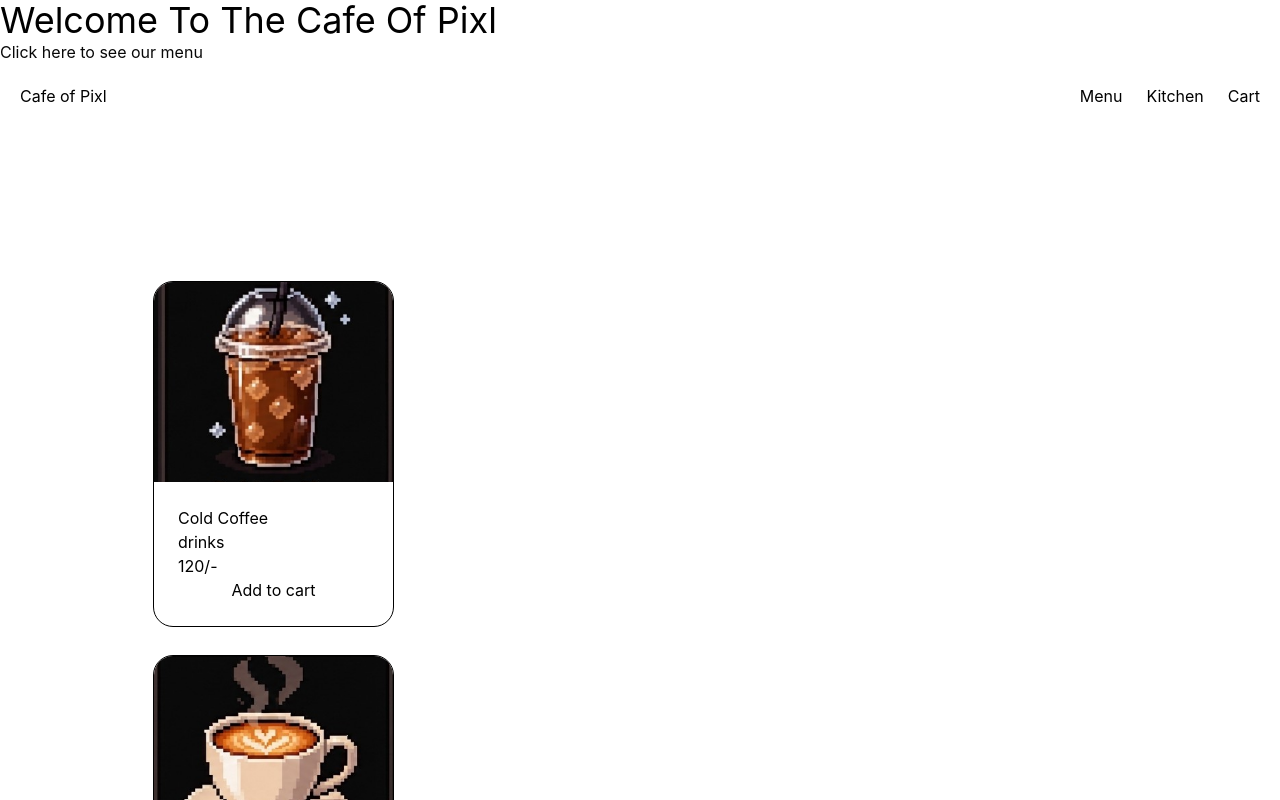
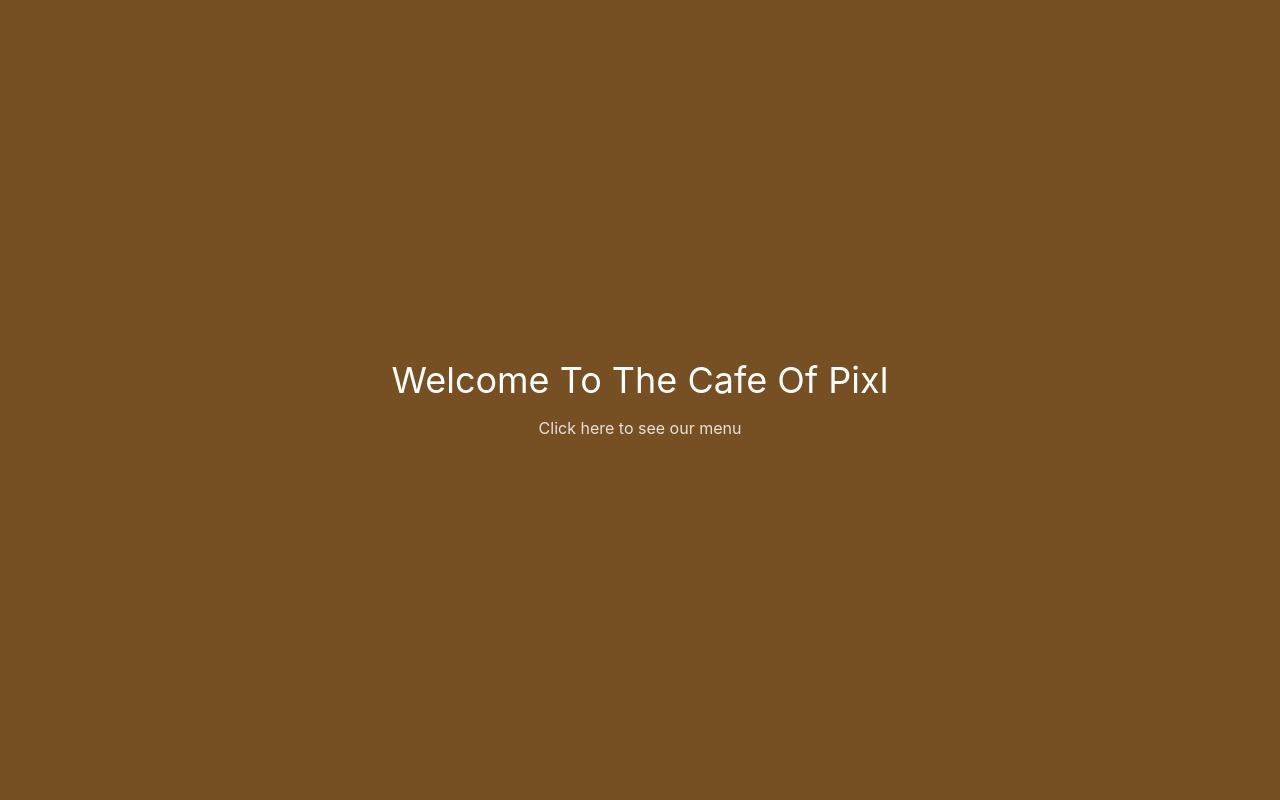
Before and after one commit to asmitsingh000/Cafe-of-pixl, a React (Vite) app: page / in a window 1280 px wide. Shown: the top 800 px of the page. Built offline with nearby package versions, Linux system fonts and the light colour scheme.

Commit message:
Did css to the menu and added the animation

```diff
--- a/src/App.jsx
+++ b/src/App.jsx
@@ -8,15 +8,18 @@ import Home from './components/Home'
 const App = () => {
   const [cart, setCart] = useState([])
   const count = cart.length
-  const [open, close] = useState(() =>
-    !sessionStorage.getItem('seen'))
+  const [open, close] = useState(() =>!sessionStorage.getItem('seen'))
+  const [Started, setStarted] = useState(()=> !!sessionStorage.getItem('seen'))
   return (
     <>
       {open && (
-        <Home enter={() => {
-          sessionStorage.setItem('seen', 1)
+        <Home
+        onStart={()=>setStarted(true)}
+        onSampat={()=>{
+          sessionStorage.setItem('seen',1)
           close(false)
-        }} />
+        }}
+        />
       )}
       <header className='flex justify-between items-center p-5'>
         <NavLink to="/" className='logo'>Cafe of Pixl</NavLink>
@@ -28,7 +31,7 @@ const App = () => {
       </header>
       <Routes>
         {/* <Route path='/' element={<Home/>}  /> */}
-        <Route path='/' element={<Menu />} />
+        <Route path='/' element={<Menu className={Started ? 'menu-show' : 'menu-hide'} />} />
         <Route path='/kitchen' element={<Kitchen />} />
         <Route path='/cart' element={<Carts />} />
         {/* <Route path='/cart' element={<Carts cart={cart} setCart={setCart} />} /> */}
--- a/src/components/Home.jsx
+++ b/src/components/Home.jsx
@@ -1,16 +1,17 @@
 import { useState } from "react"
 
-export default function Home({ onSampat }) {
+export default function Home({ onStart, onSampat }) {
   const [fading, setFading] = useState(false);
 
   const enter = () => {
     if (fading)
       retrun
     setFading(true)
+    onStart()
     setTimeout(onSampat, 1100);
   }
   return (
-    <div className={fading ? 'pulse bund' : 'pulse hai'} onClick={enter}>
+    <div className={fading ? 'pulse band' : 'pulse hai'} onClick={enter}>
       <h1 className="text-4xl ">Welcome To The Cafe Of Pixl</h1>
       <p className="animate-pulse fade">Click here to see our menu</p>
     </div>
--- a/src/components/Menu.jsx
+++ b/src/components/Menu.jsx
@@ -1,10 +1,11 @@
 import { menu } from '../data/Data';
-const Menu = () => {
+const Menu = ({ className }) => {
     return (
         <div className="section">
+            <div className={className}>
                 <div className="grids">
-                {menu.map((item) => (
-                    <div className='cards'>
+                    {menu.map((item, i) => (
+                        <div className='cards' key={item.id} style={{'--i':i}}>
                             <img src={item.image} alt={item.name} />
                             <div className="cards-body">
                                 <div className="cards-head">
@@ -18,6 +19,7 @@ const Menu = () => {
                     ))}
                 </div>
             </div>
+        </div>
 
     )
 }
--- a/src/data/Data.js
+++ b/src/data/Data.js
@@ -5,5 +5,11 @@
         { id: 3, name: "Black Coffee",type:"drinks", price: 140, image: "/photos/black-coffee.jpg" },
         { id: 4, name: "Burger",type:"fast food", price: 150, image: "/photos/burger.jpg" },
         { id: 5, name: "Pizza",type:"fast food", price: 200, image: "/photos/pizza.jpg" },
+        { id: 6, name: "Pizza",type:"fast food", price: 200, image: "/photos/pizza.jpg" },
+        { id: 7, name: "Pizza",type:"fast food", price: 200, image: "/photos/pizza.jpg" },
+        { id: 8, name: "Pizza",type:"fast food", price: 200, image: "/photos/pizza.jpg" },
+        { id: 9, name: "Pizza",type:"fast food", price: 200, image: "/photos/pizza.jpg" },
+        { id: 10, name: "Pizza",type:"fast food", price: 200, image: "/photos/pizza.jpg" },
+        { id: 11, name: "Pizza",type:"fast food", price: 200, image: "/photos/pizza.jpg" },
 
     ];
--- a/src/index.css
+++ b/src/index.css
@@ -5,15 +5,15 @@ img {
     display: block;
 }
 
-.grids{
-    display: grid;
-    grid-template-columns: repeat(auto-fit,maxmin(min(320px,100%),1fr));
+.grids {
+    display: flex;
+    flex-wrap: wrap;
     gap: 28px;
     margin-top: 45px;
-    padding: 12px 23px;
+    padding: 28px 87px;
 }
 
-.cards{
+.cards {
     display: flex;
     flex-direction: column;
     border: 1px solid black;
@@ -23,20 +23,64 @@ img {
     transition: border-color 0.2s, transform 0.2s, box-shadow 0.2s;
 }
 
-.cards img{
+.cards:hover {
+    cursor: pointer;
+    transform: translateY(-3px);
+    box-shadow: 0 12px 32px rgba(120, 118, 118, 0.848);
+}
+
+.cards img {
     width: 100%;
     height: 200px;
     object-fit: cover;
 
 }
-.cards-body{
+
+.cards-body {
     display: flex;
     flex-direction: column;
     padding: 24px;
 }
 
-.section{
-    max-width: 1100px;
-    margin: auto;
-    padding: 96px 40px;
+.pulse {
+    position: fixed;
+    inset: 0;
+    z-index: 50;
+    display: flex;
+    flex-direction: column;
+    align-items: center;
+    justify-content: center;
+    gap: 1rem;
+    background: #765022;
+    color: #fff;
+    cursor: pointer;
+    transition: transform 1.1s cubic-bezier(0.77, 0, 0.18, 1);
+    will-change: transform;
 }
+
+.pulse.band {
+    transform: translateY(-100%);
+    pointer-events: none;
+}
+
+.menu-hide .cards{
+    opacity: 0;
+    transform: translateY(24px);
+}
+
+.menu-show .cards {
+    animation: itemIn 0.8s ease backwards;
+    animation-delay: calc(var(--i)*0.1s+0.3s);
+
+}
+
+@keyframes itemIn{
+    from{
+        opacity: 0;
+        transform: translateY(24px);
+    }
+    to{
+        opacity: 1;
+        transform: translateY(0);
+    }
+}
```
Lines whose indentation alone changed are shown as unchanged.
